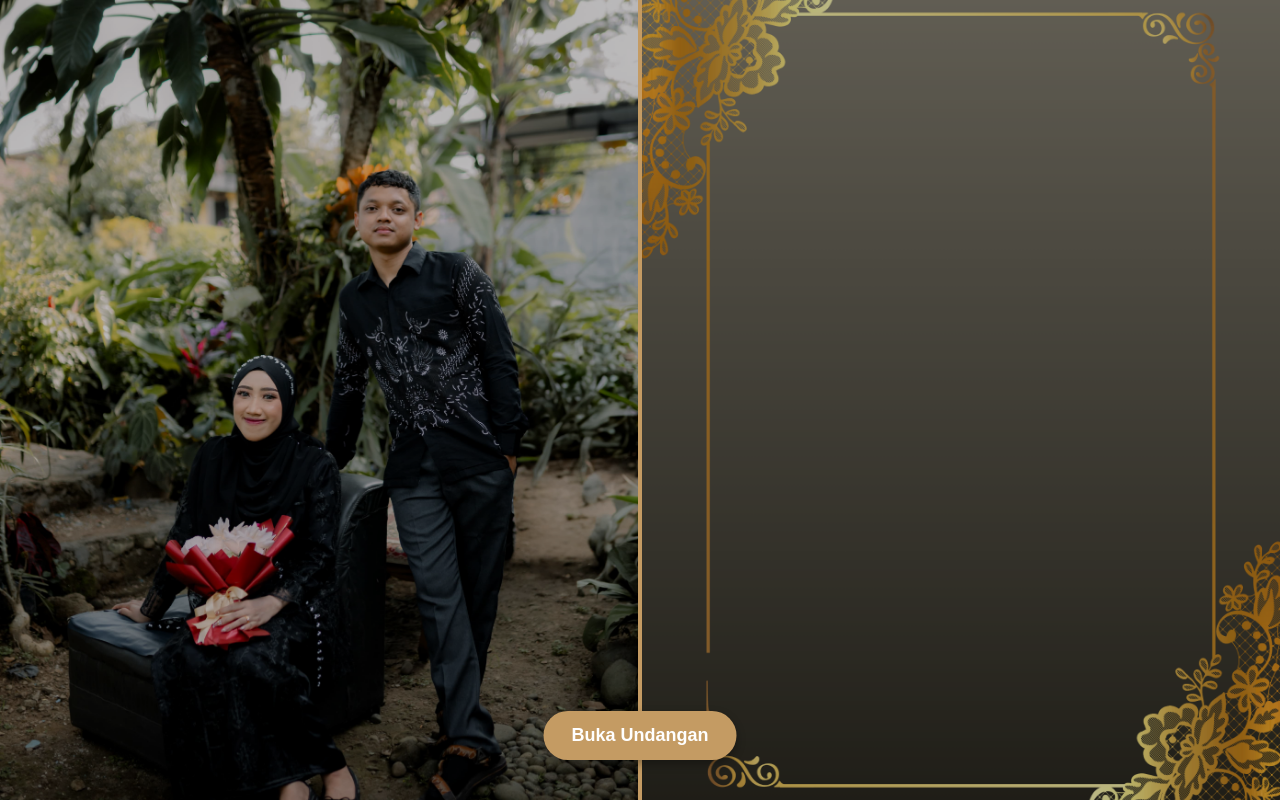
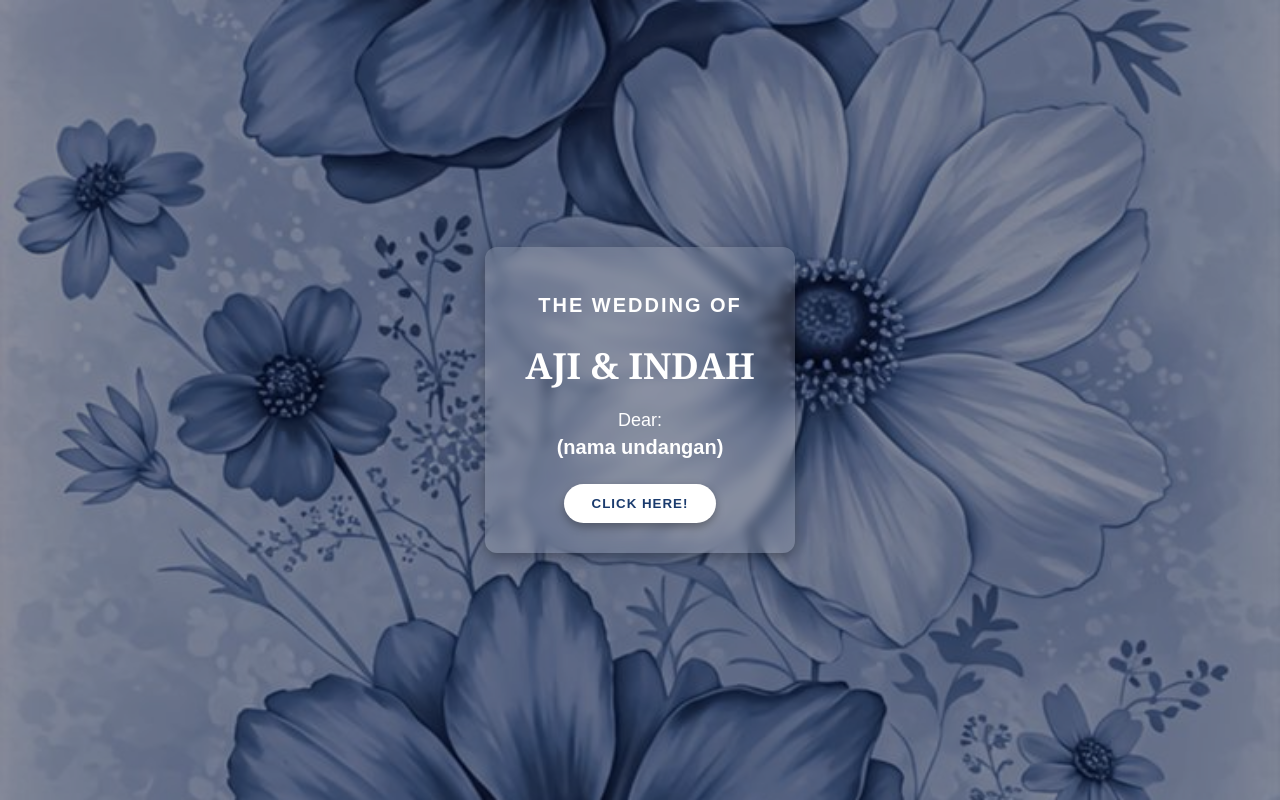
Before and after one commit to Ajisampurno/wedding-invitation, a Vue app: page / in a window 1280 px wide. Built offline with nearby package versions, Linux system fonts and the light colour scheme; a web font is replaced by a local one.

Commit message:
Revisi Design cover

```diff
--- a/src/App.vue
+++ b/src/App.vue
@@ -1,36 +1,35 @@
 <template>
   <div>
-    <!-- Cover -->
-    <div v-if="showCover" class="cover">
-      <!-- Kiri -->
-      <div
-        class="cover-half left"
-        :class="{ open: isOpened }"
-        @transitionend="afterOpen"
-      >
+    <!-- cover -->
+    <transition name="fade-cover">
+      <div v-if="showCover" class="cover floral-cover">
+        <div class="cover-content">
+          <h2 class="wedding-title">THE WEDDING OF</h2>
+          <h1 class="couple-names">AJI & INDAH</h1>
+
+          <p class="dear">
+            Dear:<br />
+            <span>{{ guestName || '(nama undangan)' }}</span>
+          </p>
+
+          <button @click="openInvitation" class="btn-click">
+            CLICK HERE!
+          </button>
+        </div>
       </div>
+    </transition>
 
-      <!-- Kanan -->
-      <div class="cover-half right" :class="{ open: isOpened }">
-      </div>
-
-      <!-- Tombol -->
-      <button v-if="!isOpened" @click="openInvitation" class="btn-open">
-        Buka Undangan
-      </button>
-    </div>
-
-    <!-- Audio -->
+    <!-- audio -->
     <audio ref="audioRef" loop>
       <source src="/music/wedding.mp3" type="audio/mpeg" />
     </audio>
 
-    <!-- Tombol Musik -->
+    <!-- tombol musik -->
     <button v-if="!showCover" @click="toggleMusic" class="btn-music">
       {{ isPlaying ? '🔊' : '🔇' }}
     </button>
 
-    <!-- Navigasi Section -->
+    <!-- navigasi -->
     <div v-if="!showCover && showNav" class="nav-sections">
       <button
         v-for="(section, i) in sections"
@@ -41,7 +40,7 @@
       </button>
     </div>
 
-    <!-- Konten -->
+    <!-- konten -->
     <div v-if="!showCover">
       <HeroSection id="hero" />
       <SambutanSection id="sambutan" />
@@ -72,29 +71,12 @@ import KonfirmasiSection from "./components/KonfirmasiSection.vue"
 const audioRef = ref(null)
 const isPlaying = ref(false)
 const showCover = ref(true)
-const isOpened = ref(false)
 const showNav = ref(false)
-// const toggleMusic = () => {
-//   if (!audioRef.value) return
-//   if (isPlaying.value) {
-//     audioRef.value.pause()
-//     isPlaying.value = false
-//   } else {
-//     audioRef.value.play()
-//     isPlaying.value = true
-//   }
-// }
-
-const handleScroll = () => {
-  const scrollY = window.scrollY
-  const viewportHeight = window.innerHeight
-  const fullHeight = document.body.scrollHeight
-
-  // Jika posisi scroll mendekati bawah (misal 200px dari akhir)
-  showNav.value = scrollY + viewportHeight >= fullHeight - 200
-}
+const guestName = ref('')
 
 onMounted(() => {
+  const params = new URLSearchParams(window.location.search)
+  guestName.value = params.get('to')
   window.addEventListener("scroll", handleScroll)
 })
 
@@ -102,16 +84,29 @@ onUnmounted(() => {
   window.removeEventListener("scroll", handleScroll)
 })
 
-const openInvitation = () => {
-  isOpened.value = true
-  toggleMusic()
+const toggleMusic = () => {
+  if (!audioRef.value) return
+  if (isPlaying.value) {
+    audioRef.value.pause()
+    isPlaying.value = false
+  } else {
+    audioRef.value.play()
+    isPlaying.value = true
+  }
 }
 
-const afterOpen = () => {
-  // Sembunyikan cover setelah animasi selesai
+const openInvitation = () => {
+  toggleMusic()
   setTimeout(() => {
     showCover.value = false
-  }, 800)
+  }, 600)
+}
+
+const handleScroll = () => {
+  const scrollY = window.scrollY
+  const viewportHeight = window.innerHeight
+  const fullHeight = document.body.scrollHeight
+  showNav.value = scrollY + viewportHeight >= fullHeight - 200
 }
 
 const sections = [
@@ -128,84 +123,101 @@ const sections = [
 
 const scrollTo = (id) => {
   const el = document.getElementById(id)
-  if (el) {
-    el.scrollIntoView({ behavior: "smooth" })
-  }
+  if (el) el.scrollIntoView({ behavior: "smooth" })
 }
 </script>
 
 <style>
-/* Cover */
-.cover {
+/* === Animasi Fade Cover === */
+.fade-cover-enter-active,
+.fade-cover-leave-active {
+  transition: opacity 0.8s ease;
+}
+.fade-cover-enter-from,
+.fade-cover-leave-to {
+  opacity: 0;
+}
+
+/* === Floral Cover === */
+.floral-cover {
+  background-image: url('/img/floral-blue-bg.jpg');
+  background-size: cover;
+  background-position: center;
   position: fixed;
   inset: 0;
   display: flex;
+  justify-content: center;
+  align-items: center;
   z-index: 2000;
-  overflow: hidden;
-  background: #000;
+  text-align: center;
+  color: white;
+  font-family: 'Poppins', sans-serif;
 }
 
-/* Bagian kiri & kanan */
-.cover-half {
-  flex: 1;
-  display: flex;
-  justify-content: center;
-  align-items: center;
-  transition: transform 0.8s ease-in-out;
-  position: relative;
-  background-size: cover;
-  background-position: center;
-}
-
-.cover-half.left {
-  background-image: url('/img/cover-right.jpeg');
-  border-right: 2px solid #c49b63;
-}
-.cover-half.right {
-  background-image: url('/img/cover-left.png');
-  border-left: 2px solid #c49b63;
-}
-
-/* Overlay lembut agar gambar lebih elegan */
-.cover-half::after {
+.floral-cover::before {
   content: "";
   position: absolute;
   inset: 0;
-  background: rgba(0,0,0,0.25);
+  background: rgba(0, 0, 30, 0.45);
+  z-index: 0;
 }
 
-/* Animasi buka */
-.cover-half.left.open {
-  transform: translateX(-100%);
-}
-.cover-half.right.open {
-  transform: translateX(100%);
+.cover-content {
+  position: relative;
+  z-index: 2;
+  background: rgba(255, 255, 255, 0.15);
+  border-radius: 12px;
+  padding: 30px 40px;
+  box-shadow: 0 4px 12px rgba(0,0,0,0.3);
+  backdrop-filter: blur(6px);
 }
 
-/* Tombol Buka */
-.btn-open {
-  position: absolute;
-  bottom: 40px;
-  left: 50%;
-  transform: translateX(-50%);
-  background: #c49b63;
-  color: white;
-  border: none;
-  padding: 14px 28px;
-  border-radius: 30px;
-  cursor: pointer;
-  font-size: 18px;
+.wedding-title {
+  font-size: 20px;
   font-weight: 600;
-  box-shadow: 0 4px 10px rgba(0,0,0,0.3);
-  transition: all 0.3s;
-  z-index: 5;
-}
-.btn-open:hover {
-  background: #8e6b3d;
-  transform: translateX(-50%) scale(1.05);
+  letter-spacing: 2px;
+  margin-bottom: 8px;
 }
 
-/* Tombol Musik */
+.couple-names {
+  font-size: 36px;
+  font-weight: 700;
+  margin-bottom: 20px;
+}
+
+.dear {
+  font-size: 18px;
+  margin-bottom: 25px;
+}
+
+.dear span {
+  display: block;
+  font-weight: 600;
+  font-size: 20px;
+  margin-top: 5px;
+}
+
+/* Tombol Click Here */
+.btn-click {
+  background: #fff;
+  color: #1a3b6e;
+  border: none;
+  border-radius: 50px;
+  padding: 12px 28px;
+  font-weight: 700;
+  letter-spacing: 1px;
+  cursor: pointer;
+  transition: all 0.3s;
+  box-shadow: 0 4px 10px rgba(0,0,0,0.3);
+}
+
+.btn-click:hover {
+  background: #1a3b6e;
+  color: #fff;
+  transform: scale(1.05);
+}
+
+/* Musik & Navigasi */
 .btn-music {
   position: fixed;
   bottom: 20px;
@@ -230,53 +242,6 @@ const scrollTo = (id) => {
   transform: scale(1.1);
 }
 
-/* === Cover Mode Mobile === */
-@media (max-width: 768px) {
-  .cover {
-    flex-direction: column;
-  }
-
-  /* Sembunyikan separuh */
-  .cover-half.left,
-  .cover-half.right {
-    flex: none;
-    width: 100%;
-    height: 100%;
-    border: none;
-    background-image: url('/img/cover-mobile.png');
-    background-size: cover;
-    background-position: center;
-  }
-
-  /* Matikan animasi slide kiri-kanan, ganti fade out */
-  .cover-half.left.open,
-  .cover-half.right.open {
-    transform: none;
-    opacity: 0;
-    transition: opacity 0.8s ease-in-out;
-  }
-}
-
-/* Tombol Musik */
-.btn-music {
-  position: fixed;
-  bottom: 20px;
-  right: 20px;
-  z-index: 1000;
-  background: #c49b63;
-  color: white;
-  border: none;
-  border-radius: 50%;
-  padding: 15px;
-  font-size: 20px;
-  cursor: pointer;
-  box-shadow: 0 4px 8px rgba(0,0,0,0.2);
-  transition: background 0.3s;
-}
-.btn-music:hover {
-  background: #8e6b3d;
-}
-
 /* Navigasi */
 .nav-sections {
   position: fixed;
@@ -292,28 +257,13 @@ const scrollTo = (id) => {
   box-shadow: 0 4px 8px rgba(0,0,0,0.2);
 }
 
-.nav-sections button {
-  background: #f8f8f8;
-  border: none;
-  padding: 6px 12px;
-  border-radius: 20px;
-  cursor: pointer;
-  transition: background 0.3s;
-}
-.nav-sections button:hover {
-  background: #c49b63;
-}
-
-.nav-sections {
-  flex-wrap: wrap;
-  gap: 6px;
-  max-width: 95%;
-  justify-content: center;
-  padding: 8px;
-}
-
-.nav-sections button {
-  font-size: 14px;
-  padding: 6px 10px;
+/* Responsif */
+@media (max-width: 768px) {
+  .couple-names {
+    font-size: 28px;
+  }
+  .cover-content {
+    padding: 24px 28px;
+  }
 }
 </style>
```
Also changed, not shown: public/img/floral-blue-bg.jpg (added).
